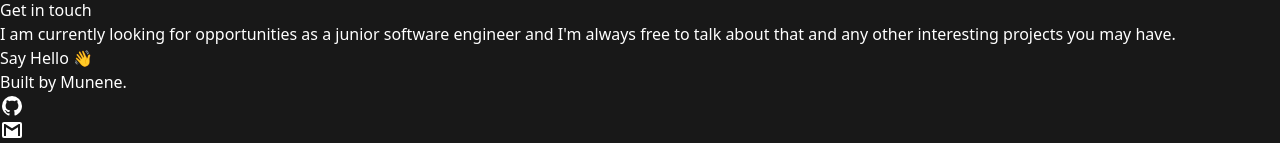
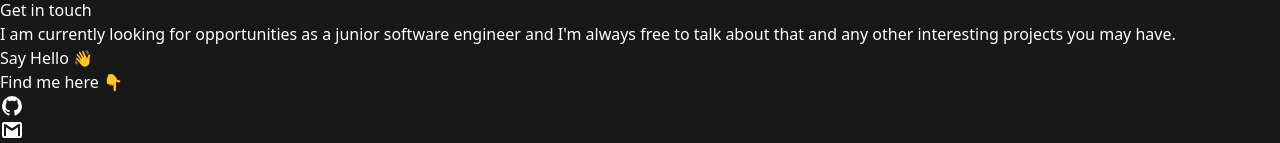
Before and after one commit to munene-m/portfolio, a Vue app: page / in a window 1280 px wide. Shown: the part 3803-3946 px from the top of the page. Built offline with nearby package versions, Linux system fonts and the light colour scheme.

Commit message:
change footer text

```diff
--- a/src/components/Footer.vue
+++ b/src/components/Footer.vue
@@ -8,7 +8,7 @@ import LinkedInIcon from "./icons/LinkedInIcon.vue";
   <footer
     class="flex justify-center flex-col rounded-t-md items-center py-2 bg-[#252525] text-sm md:text-base"
   >
-    <p class="flex items-center text-center">Built by Munene.</p>
+    <p class="flex items-center text-center">Find me here 👇</p>
     <div class="grid grid-cols-3 gap-2 pt-1 place-items-center">
       <a
         href="https://github.com/munene-m"
```
